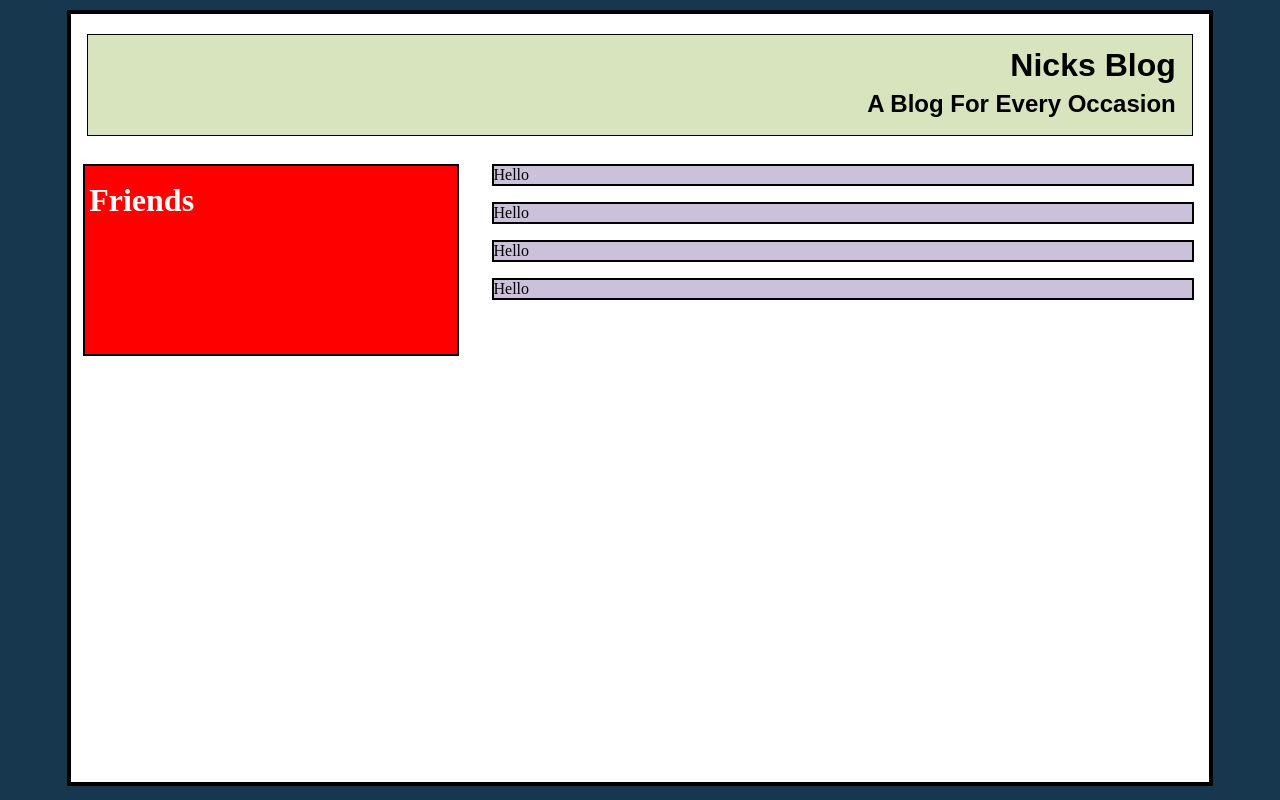
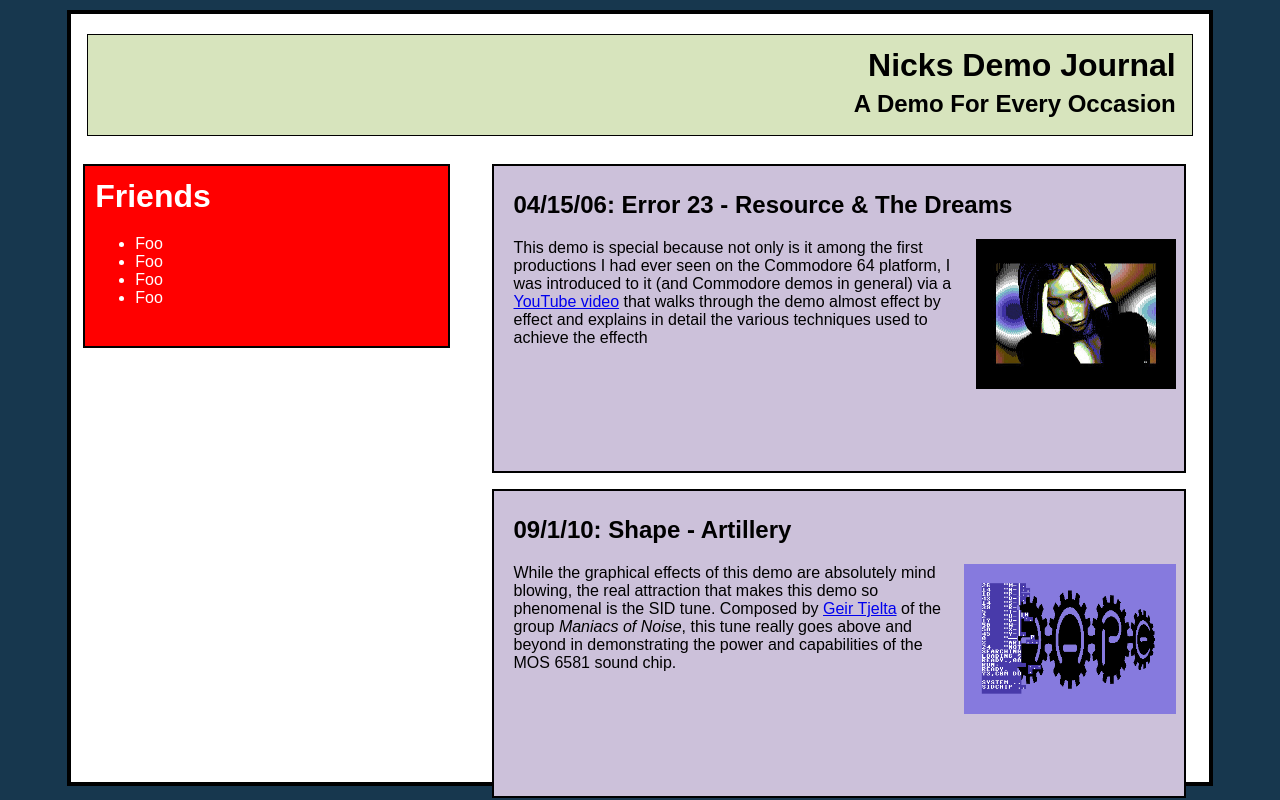
Before and after one commit to xdmtk/university, a PHP site: page /lab0B.html in a window 1280 px wide. Run offline with PHP 8.4, Linux system fonts and the light colour scheme.

Commit message:
Finish blog page

```diff
--- a/index.html
+++ b/index.html
@@ -81,7 +81,7 @@
                 <tr>
                     <td>
                         <span title="Keygenmusic.net - Oldschool SID tracks and chiptunes">
-                            <a href="https://keygenmusic.net" target="_blank">
+                            <a href="http://keygenmusic.net" target="_blank">
                                 <img  class="left-img" src="lab0_3.jpg">
                             </a>
                         </span>
--- a/lab0B.css
+++ b/lab0B.css
@@ -1,5 +1,6 @@
 html {
     background-color: #17374e;
+    font-family: sans-serif;
 }
 
 h1 {
@@ -25,13 +26,12 @@ h2 {
     width: 97%;
     height: 100px;
     text-align: right;
-    font-family: sans-serif;
     background-color: #d7e4bd;
     border: 1px solid black;
 }
 
 #friends {
-    width: 32%;
+    width: 31%;
     height: 180px;
     background-color: red;
     margin: 8px auto;
@@ -39,7 +39,7 @@ h2 {
     float: left;
     color: white;
     text-align: left;
-    padding: 4px;
+    padding-left: 10px;
     border: 2px solid black;
 }
 
@@ -54,8 +54,21 @@ h2 {
 
 .entry {
     background-color: #ccc1da;
-    width: 99%;
+    width: 95%;
+    height: 300px;
+    padding-top: 5px;
+    padding-left: 20px;
     border: 2px solid black;
     margin-bottom: 16px;
 
 }
+
+.entry-img {
+    float: right;
+    height: 150px;
+    margin-right: 8px;
+    margin-left: 8px;
+}
+
+.entry-text {
+}
--- a/lab0B.html
+++ b/lab0B.html
@@ -15,27 +15,50 @@
             <!-- Header div -->
             <div id="page-title">
 
-                <h1>Nicks Blog</h1>
-                <h2>A Blog For Every Occasion</h2>
+                <h1>Nicks Demo Journal</h1>
+                <h2>A Demo For Every Occasion</h2>
 
             </div>
 
             <div id="friends">
-                <h1>Friends</h1>
+                <h1>Friends</h1><br>
+                <ul>
+                    <li>Foo</li>
+                    <li>Foo</li>
+                    <li>Foo</li>
+                    <li>Foo</li>
+                </ul>
             </div>
 
             <div class="entries">
                 <div class="entry">
-                    Hello
+                    <h2>04/15/06: Error 23 - Resource & The Dreams</h2>
+                    <p class="entry-text">
+                        <a href="https://youtu.be/g8bRtlPl-fI" target="_blank">
+                            <img class="entry-img" src="misc/error23.gif">
+                        </a>
+
+                        This demo is special because not only is it among the first productions I had
+                        ever seen on the Commodore 64 platform, I was introduced to it (and Commodore demos
+                        in general) via a <a href="https://youtu.be/po9IY5Kf0Mo" target="_blank">YouTube video</a>
+                        that walks through the demo almost effect by effect and explains in detail the various
+                        techniques used to achieve the effecth
+                    </p>
+
                 </div>
                 <div class="entry">
-                    Hello
-                </div>
-                <div class="entry">
-                    Hello
-                </div>
-                <div class="entry">
-                    Hello
+                    <h2>09/1/10: Shape - Artillery</h2>
+                    <p class="entry-text">
+                        <a href="https://youtu.be/p8jtf14VUGg" target="_blank">
+                            <img class="entry-img" src="misc/artillery.gif">
+                        </a>
+
+                        While the graphical effects of this demo are absolutely mind blowing, the real attraction
+                        that makes this demo so phenomenal is the SID tune. Composed by
+                        <a href="https://csdb.dk/scener/?id=1266" target="_blank">Geir Tjelta</a> of the group
+                        <i>Maniacs of Noise</i>, this tune really goes above and beyond in demonstrating the power
+                        and capabilities of the MOS 6581 sound chip.
+                    </p>
                 </div>
 
             </div>
```
Also changed, not shown: misc/artillery.gif (added), misc/error23.gif (added), 2 other files.
